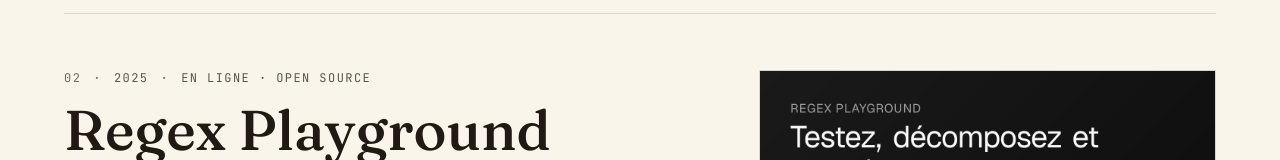
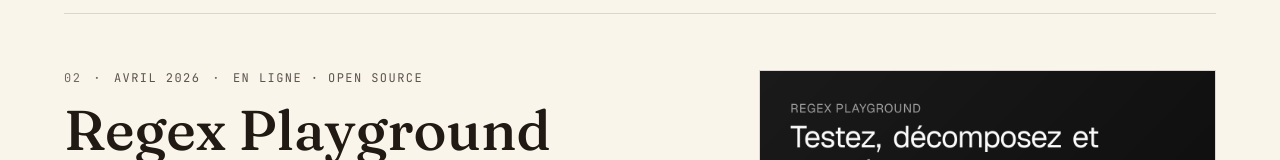
Before and after one commit to arthurreynet/Portfolio, a Next.js app: page / in a window 1280 px wide. Shown: the part 2170-2330 px from the top of the page. Built offline with nearby package versions, Linux system fonts and the light colour scheme; no server answers.

Commit message:
fix(travaux): mise à jour des dates Egonet + Regex

```diff
--- a/src/components/SelectedWork.tsx
+++ b/src/components/SelectedWork.tsx
@@ -23,7 +23,7 @@ type Project = {
 const PROJECTS: Project[] = [
   {
     number: "01",
-    year: "2024–2025",
+    year: "2024–2026",
     statusLabel: "Production · Anonymisé",
     isPreparation: false,
     stack: "Vue 2 / .NET FW → Next.js / .NET 8",
@@ -37,7 +37,7 @@ const PROJECTS: Project[] = [
   },
   {
     number: "02",
-    year: "2025",
+    year: "Avril 2026",
     statusLabel: "En ligne · Open source",
     isPreparation: false,
     stack: "Next.js · App Router · Tailwind",
```
